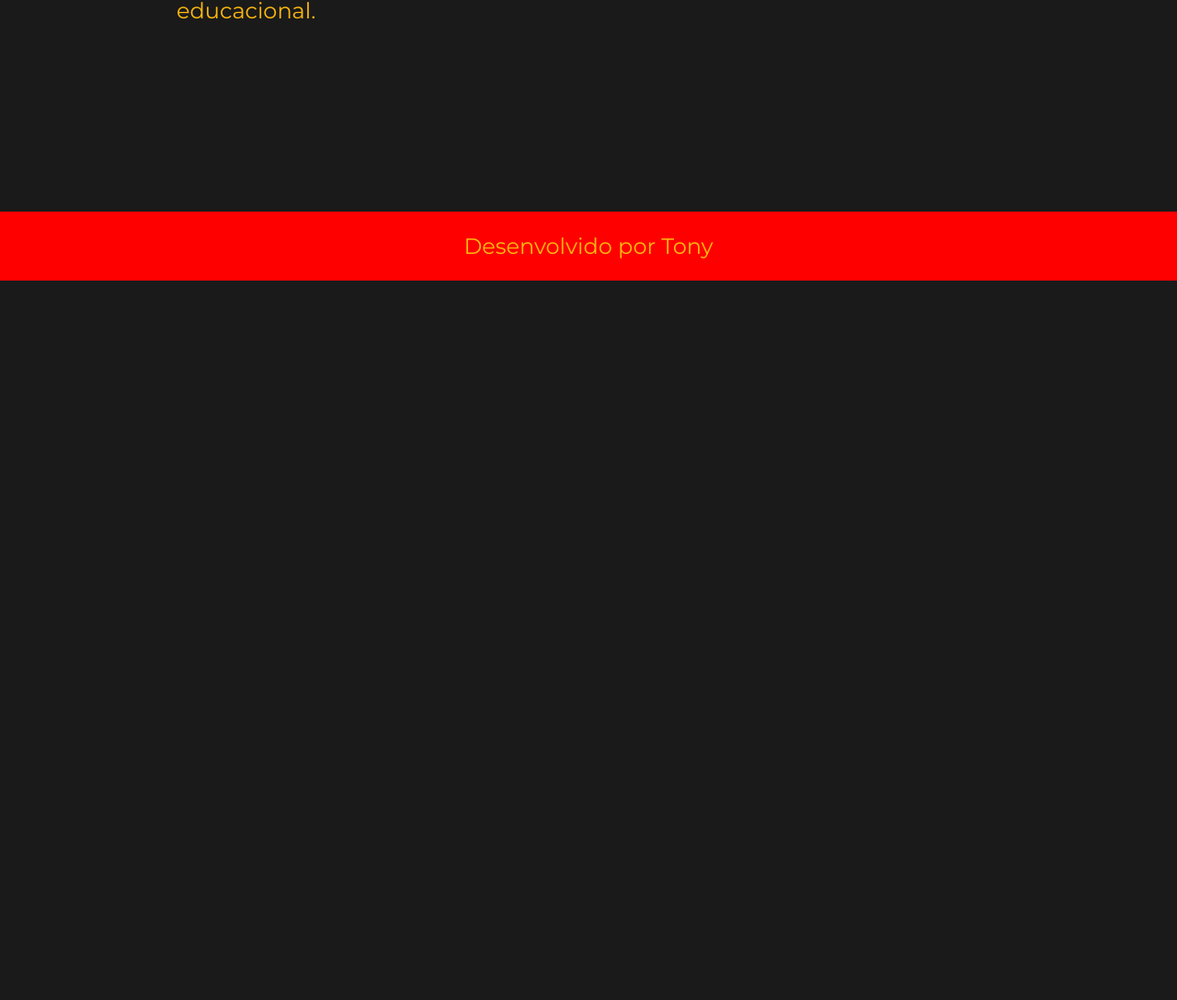
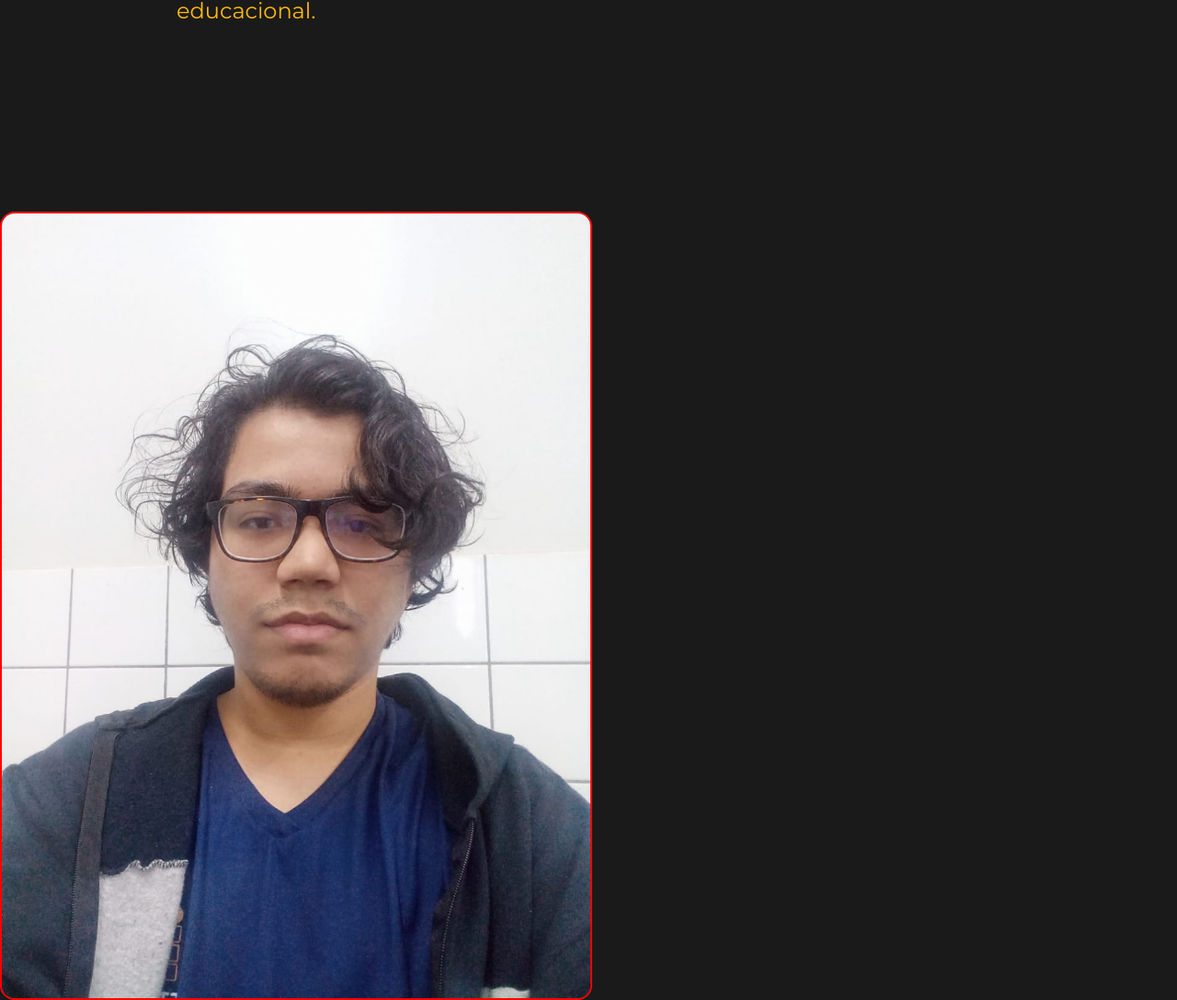
Before and after one commit to NyanTony/Reposito, a plain HTML site: page about.html in a window 1280 px wide. Shown: the part 1925-3012 px from the top of the page at 92% size. Before the commit the page ends 2230 px from the top, so only its background shows below. Drawn offline with Linux system fonts and the light colour scheme.

Commit message:
Update about.html

```diff
--- a/about.html
+++ b/about.html
@@ -65,7 +65,7 @@
     </main>
 
 
-
+    <img class="img" src="./assets/imagem.jpg" alt="foto do Tony">
     <footer class="rodape2">Desenvolvido por Tony</footer>
 </body>
 
```
